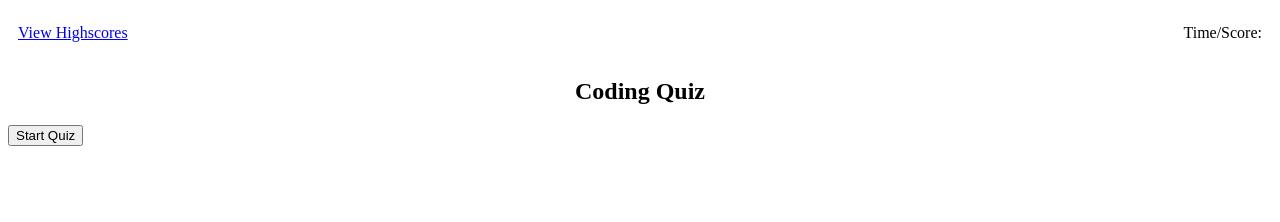
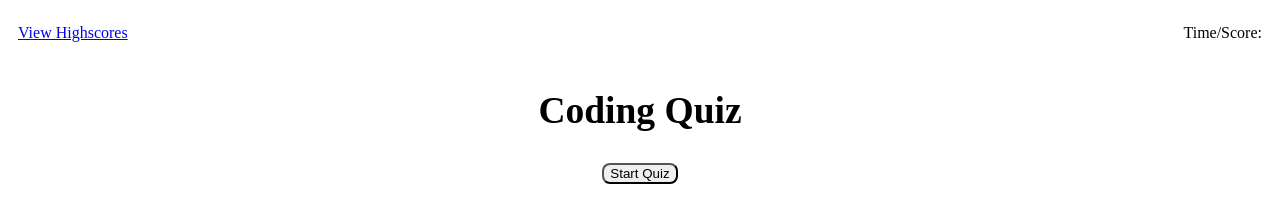
Before and after one commit to HankRichter/Javascript-Code-Quiz, a plain HTML site: page index.html in a window 1280 px wide. Drawn offline with Linux system fonts and the light colour scheme.

Commit message:
styled header, title class, and start button class.

```diff
--- a/assets/styles.css
+++ b/assets/styles.css
@@ -3,19 +3,22 @@
   box-sizing: border-box;
 }
 
-header{
+header {
   display: flex;
   align-items: center;
   justify-content: space-between;
   margin: 0 10px;
 }
 
-.title{
+.title {
   display: flex;
-    justify-content: space-around;
+  justify-content: center;
+  font-size: 25px;
 }
 
-.start-button{
+.start-button {
   display: flex;
-    justify-content: space-around;
+  justify-content: center;
+  margin: auto;
+  border-radius: 8px;
 }
```
Lines whose indentation alone changed are shown as unchanged.
